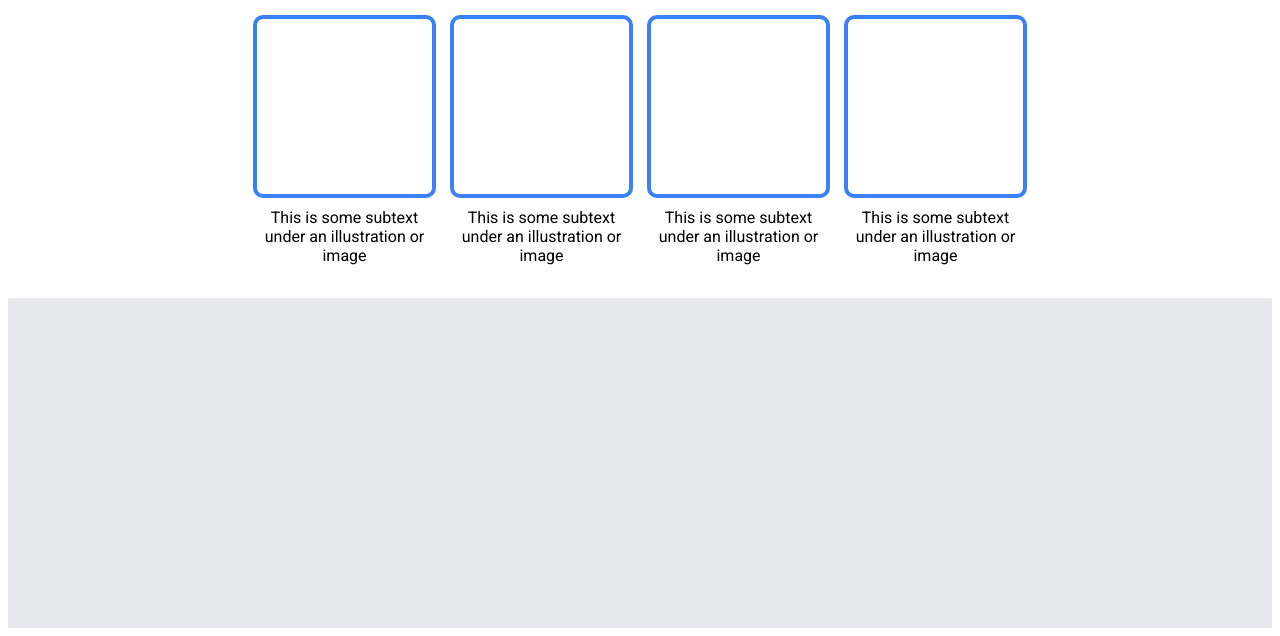
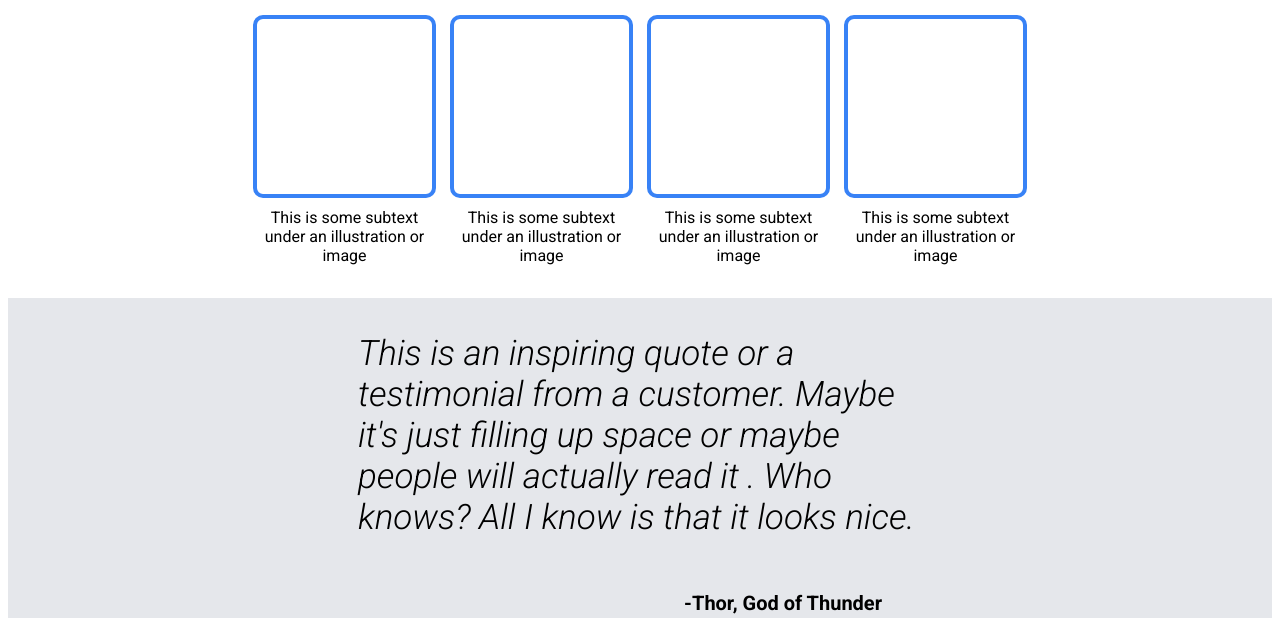
Before and after one commit to devilhunter001/odin-landing-page, a plain HTML site: page index.html in a window 1280 px wide. Shown: the part 592-1228 px from the top of the page. Drawn offline with Linux system fonts and the light colour scheme.

Commit message:
finalised section 3

```diff
--- a/css/style.css
+++ b/css/style.css
@@ -129,7 +129,27 @@ button {
 /* content3 */
 
 .content3 {
+    display: flex;
     background-color: #E5E7Eb;
-    height: 330px;
+    height: 320px;
+    justify-content: baseline;
+    flex-direction: column;
+}
+
+.quote {
+    font-family: 'Roboto';
+    margin-left: 350px;
+    margin-right: 350px;
+    font-weight: 300;
+    text-align:inherit;
+    font-size: 35px;
 
 }
+
+.thor {
+    font-size:20px;
+    font-family: 'Roboto';
+    text-align: end;
+    margin-right: 390px;
+    margin-bottom: 1500px;
+}
--- a/index.html
+++ b/index.html
@@ -52,6 +52,14 @@
 
     <!-- content3 -->
      <div class="content3">
+        <div class="quote"><p><em>This is an inspiring quote or a testimonial from a customer. Maybe it's just filling up space or maybe people will actually read it . Who knows? All I know is that it looks nice.</em></p></div><br>
+     <div class="thor">
+        <strong>-Thor, God of Thunder</strong>
+     </div>
+     </div>
+
+    <!-- content4 -->
+     <div class="content4">
 
 
      </div>
```
